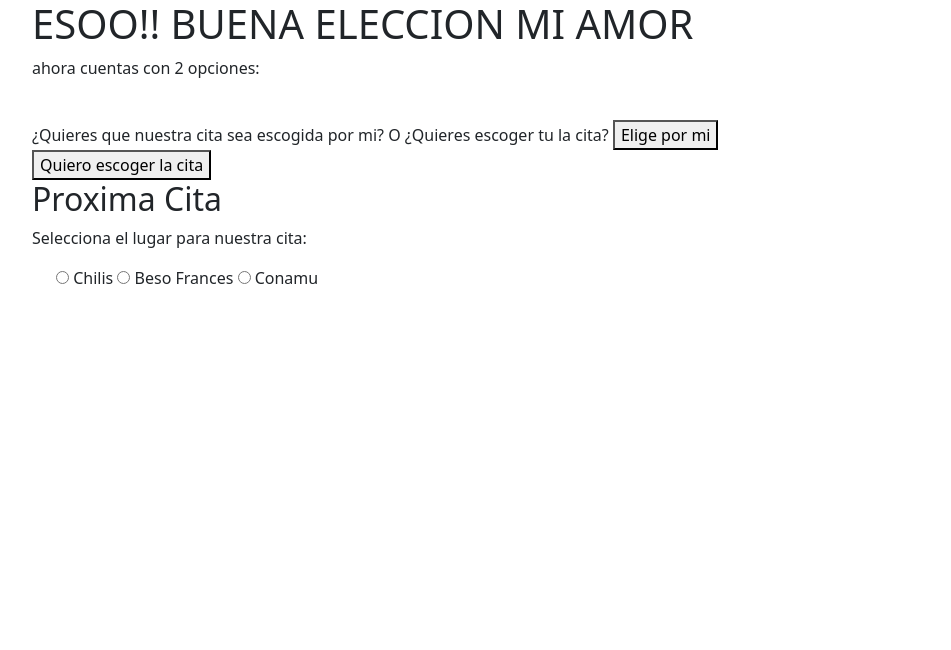
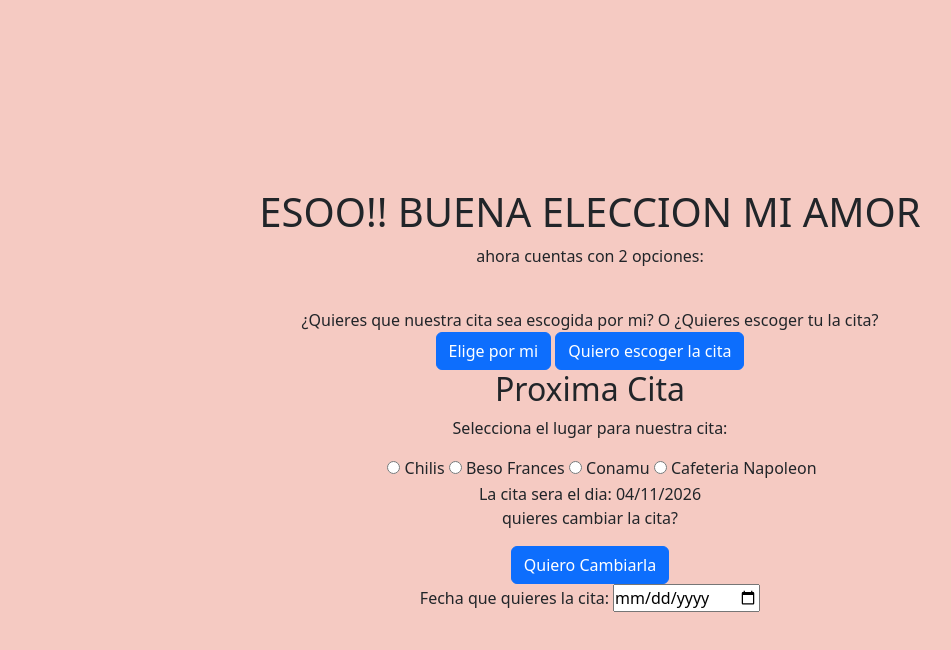
Before and after one commit to maycolS17/Cita, a plain HTML site: page Page/Inicio.html in a window 1280 px wide. Shown: the whole page, without its empty margins (50-1001 px from the left). Drawn offline with nearby package versions, Linux system fonts and the light colour scheme.

Commit message:
actualizacion

```diff
--- a/Page/Inicio.html
+++ b/Page/Inicio.html
@@ -1,14 +1,12 @@
 <!doctype html>
 <html lang="es">
+
 <head>
     <meta charset="UTF-8" />
     <meta name="viewport" content="width=device-width, initial-scale=1.0" />
-    <link
-      href="https://cdn.jsdelivr.net/npm/bootstrap@5.3.8/dist/css/bootstrap.min.css"
-      rel="stylesheet"
-      integrity="sha384-sRIl4kxILFvY47J16cr9ZwB07vP4J8+LH7qKQnuqkuIAvNWLzeN8tE5YBujZqJLB"
-      crossorigin="anonymous"
-    />
+    <link href="https://cdn.jsdelivr.net/npm/bootstrap@5.3.8/dist/css/bootstrap.min.css" rel="stylesheet"
+        integrity="sha384-sRIl4kxILFvY47J16cr9ZwB07vP4J8+LH7qKQnuqkuIAvNWLzeN8tE5YBujZqJLB" crossorigin="anonymous" />
+    <link rel="stylesheet" href="../index.css" />
     <title>Cita Romantica</title>
 </head>
 
@@ -20,13 +18,14 @@
             <br />
             ¿Quieres que nuestra cita sea escogida por mi? O ¿Quieres escoger tu la
             cita?
-        <button type="button" class="btn-primary">Elige por mi</button>
-        <br />
-        <button id="btnAbrir" type="button" class="btn-primary">
+            <div class="col-md-6 mx-auto gap-2">
+                <button type="button" class="btn btn-primary">Elige por mi</button>
+                <button id="btnAbrir" type="button" class="btn btn-primary">
                     Quiero escoger la cita
                 </button>
+            </div>
 
-        <div id="btnModal">
+            <div id="modal">
                 <h2>Proxima Cita</h2>
                 <p>Selecciona el lugar para nuestra cita:</p>
                 <div class="form-check">
@@ -38,9 +37,21 @@
 
                     <input type="radio" id="opcion3" name="lugar" value="opcion3" />
                     <label for="opcion3">Conamu</label>
+
+                    <input type="radio" id="opcion4" name="lugar" value="opcion4" />
+                    <label for="opcion4">Cafeteria Napoleon</label>
+                </div>
+                <p>La cita sera el dia: 04/11/2026 <br> quieres cambiar la cita?</p>
+                <button type="button" class="btn btn-primary">Quiero Cambiarla</button>
+                <div class="form-date">
+                    <label for="fecha">Fecha que quieres la cita:</label>
+                    <input type="date" id="fecha" name="fecha" />
                 </div>
             </div>
         </div>
     </div>
+
+    <link>
 </body>
+
 </html>
--- a/index.css
+++ b/index.css
@@ -0,0 +1,18 @@
+*{
+    margin:0;
+    padding: 0;
+    box-sizing: border-box;
+}
+
+body{
+    background-color: #f5cac2;
+}
+
+.container {
+    text-align: center;
+    height: 100vh;
+
+    display: flex;
+    justify-content: center;
+    align-items: center;
+}
```
Also changed, not shown: Page/index.html (+13 -12 lines), index.js (added). Lines whose indentation alone changed are shown as unchanged.
